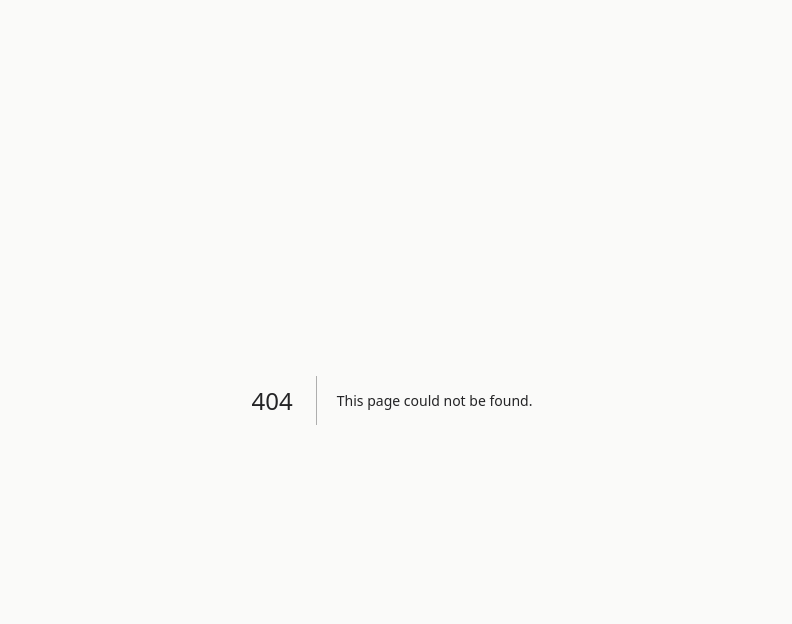
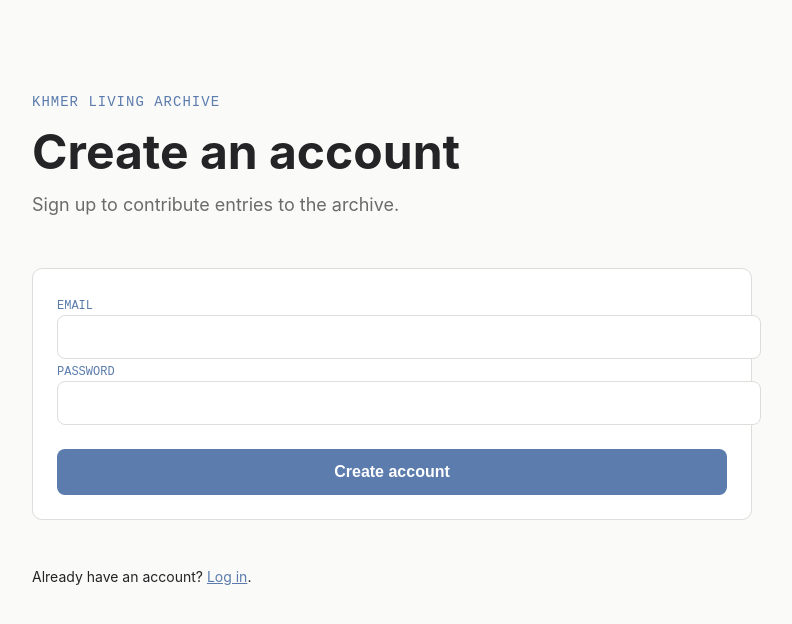
Before and after one commit to bun-tha/khmer-sculture-archive, a Next.js app: page /signup in a window 1280 px wide. Before the commit this address had no page. Shown: the top 624 px of the page, without its empty margins (248-1040 px from the left). Built offline with nearby package versions, Linux system fonts and the light colour scheme; no server answers.

Commit message:
sprint 2: add login and signup pages with generic error handling [AI-assisted]

```diff
--- /dev/null
+++ b/app/authStyles.js
@@ -0,0 +1,78 @@
+// Shared inline styles for the auth pages (/login, /signup).
+// Colors and shapes mirror app/page.js so the site feels like one piece:
+// light #FAFAF9 background, white cards, #DDDDDA borders, #5B7CAD accent.
+const authStyles = {
+  wrap: {
+    maxWidth: 720,
+    margin: "0 auto",
+    padding: "80px 24px",
+  },
+  kicker: {
+    fontFamily: "'Courier New', monospace",
+    color: "#5B7CAD",
+    fontSize: 14,
+    letterSpacing: 1,
+  },
+  title: {
+    fontSize: 48,
+    fontWeight: 700,
+    margin: "16px 0 12px",
+    lineHeight: 1.1,
+  },
+  description: {
+    fontSize: 18,
+    color: "#6B6B68",
+    lineHeight: 1.6,
+    margin: 0,
+  },
+  card: {
+    marginTop: 48,
+    padding: 24,
+    backgroundColor: "#FFFFFF",
+    border: "1px solid #DDDDDA",
+    borderRadius: 10,
+  },
+  cardLabel: {
+    fontFamily: "'Courier New', monospace",
+    fontSize: 12,
+    color: "#5B7CAD",
+    margin: "20px 0 0",
+  },
+  input: {
+    width: "100%",
+    marginTop: 2,
+    padding: "12px 16px",
+    fontSize: 16,
+    backgroundColor: "#FFFFFF",
+    border: "1px solid #DDDDDA",
+    borderRadius: 8,
+    color: "#242426",
+  },
+  button: {
+    width: "100%",
+    marginTop: 24,
+    padding: "14px 16px",
+    fontSize: 16,
+    fontWeight: 600,
+    color: "#FFFFFF",
+    backgroundColor: "#5B7CAD",
+    border: "none",
+    borderRadius: 8,
+    cursor: "pointer",
+  },
+  notice: {
+    fontSize: 15,
+    color: "#6B6B68",
+    margin: "24px 0 0",
+  },
+  footer: {
+    marginTop: 48,
+    fontSize: 14,
+    color: "#242426",
+  },
+  link: {
+    color: "#5B7CAD",
+  },
+};
+
+export default authStyles;
--- /dev/null
+++ b/app/login/actions.js
@@ -0,0 +1,22 @@
+"use server";
+
+import { redirect } from "next/navigation";
+import { createClient } from "../../utils/supabase/server.js";
+
+// Logs a user in with email/password. On success: home page.
+// On failure the page is re-opened with `?error=1`, and /login shows only
+// "Invalid email or password" — the real Supabase error is never surfaced.
+export async function login(formData) {
+  const supabase = await createClient();
+
+  const { error } = await supabase.auth.signInWithPassword({
+    email: String(formData.get("email") ?? ""),
+    password: String(formData.get("password") ?? ""),
+  });
+
+  if (error) {
+    redirect("/login?error=1");
+  }
+
+  redirect("/");
+}
--- /dev/null
+++ b/app/signup/actions.js
@@ -0,0 +1,29 @@
+"use server";
+
+import { redirect } from "next/navigation";
+import { createClient } from "../../utils/supabase/server.js";
+
+// Creates an account with email/password. On success:
+// - with email confirmation switched on, the user gets a confirmation email
+//   and lands on /login?check=1 with a plain "check your email" message;
+// - with confirmation switched off, the new user is signed in already and
+//   goes straight to the home page.
+// If Supabase reports an error, /signup?error=1 shows a generic message.
+export async function signUp(formData) {
+  const supabase = await createClient();
+
+  const { data, error } = await supabase.auth.signUp({
+    email: String(formData.get("email") ?? ""),
+    password: String(formData.get("password") ?? ""),
+  });
+
+  if (error) {
+    redirect("/signup?error=1");
+  }
+
+  if (data.session) {
+    redirect("/");
+  }
+
+  redirect("/login?check=1");
+}
--- /dev/null
+++ b/app/signup/page.js
@@ -0,0 +1,70 @@
+import { redirect } from "next/navigation";
+import { createClient } from "../../utils/supabase/server.js";
+import { signUp } from "./actions.js";
+import authStyles from "../authStyles.js";
+
+export default async function SignupPage({ searchParams }) {
+  const sp = await searchParams;
+
+  const supabase = await createClient();
+  const {
+    data: { user },
+  } = await supabase.auth.getUser();
+
+  // Already logged in — send the user home instead of showing the form.
+  if (user) {
+    redirect("/");
+  }
+
+  return (
+    <main style={authStyles.wrap}>
+      <p style={authStyles.kicker}>KHMER LIVING ARCHIVE</p>
+      <h1 style={authStyles.title}>Create an account</h1>
+      <p style={authStyles.description}>
+        Sign up to contribute entries to the archive.
+      </p>
+
+      {sp.error !== undefined && (
+        <p style={authStyles.notice}>
+          That account could not be created — try again.
+        </p>
+      )}
+
+      <form action={signUp} style={authStyles.card}>
+        <label style={authStyles.cardLabel} htmlFor="email">
+          EMAIL
+        </label>
+        <input
+          id="email"
+          name="email"
+          type="email"
+          autoComplete="email"
+          required
+          style={authStyles.input}
+        />
+
+        <label style={authStyles.cardLabel} htmlFor="password">
+          PASSWORD
+        </label>
+        <input
+          id="password"
+          name="password"
+          type="password"
+          autoComplete="new-password"
+          minLength={8}
+          required
+          style={authStyles.input}
+        />
+
+        <button type="submit" style={authStyles.button}>
+          Create account
+        </button>
+      </form>
+
+      <p style={authStyles.footer}>
+        Already have an account?{" "}
+        <a href="/login" style={authStyles.link}>Log in</a>.
+      </p>
+    </main>
+  );
+}
```
Also changed, not shown: app/login/page.js (added, +72 -0 lines).
